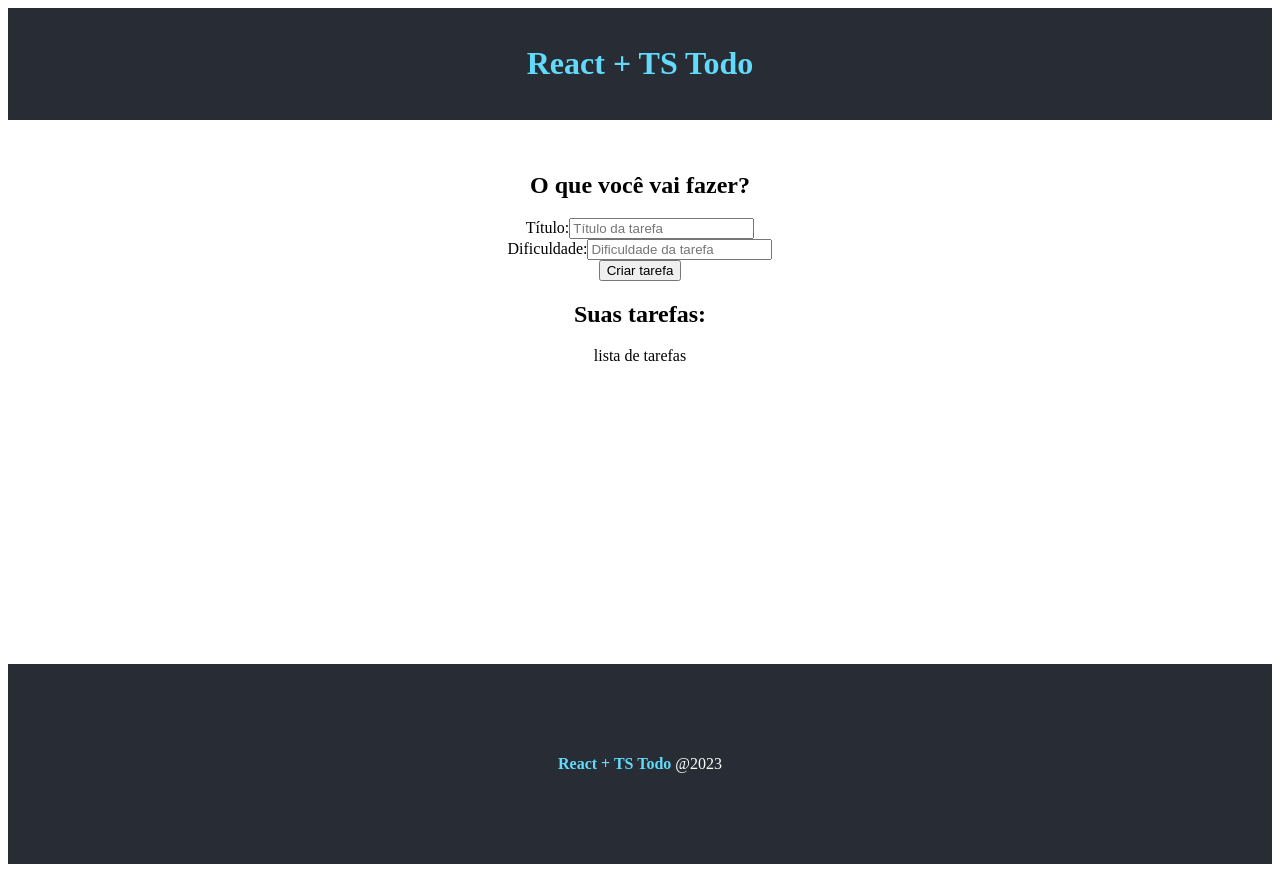
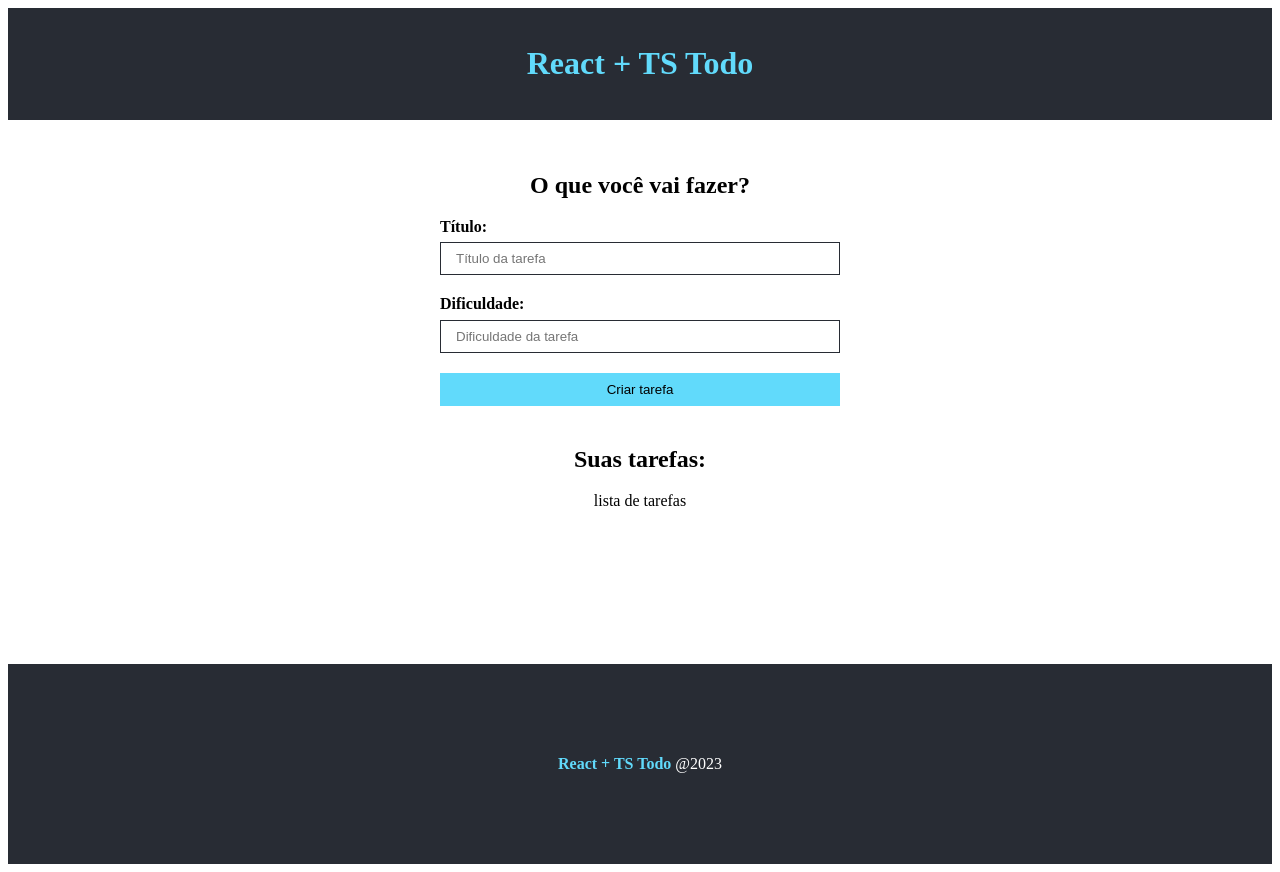
Before and after one commit to lanaiconceicao/course-typescript, a React (Create React App) app in the folder 12_todo_react-ts/: page / in a window 1280 px wide. Built offline with nearby package versions, Linux system fonts and the light colour scheme; the HTML template or start-up script is replaced by a standard one.

Commit message:
feat(taskform): add styles to form

```diff
--- /dev/null
+++ b/12_todo_react-ts/src/components/TaskForm.module.css
@@ -0,0 +1,37 @@
+.form {
+  display: flex;
+  flex-direction: column;
+  max-width: 400px;
+  margin: 0 auto;
+}
+
+.form input {
+  padding: 8px 15px;
+  margin-bottom: 1.5em;
+  border-radius: 0;
+  border: 1px solid #282c34;
+}
+
+.form input[type="submit"] {
+  background-color: #61dafb;
+  border: 1px solid #61dafb;
+  color: #000;
+  transition: .5s;
+  cursor: pointer;
+}
+
+.form input[type="submit"]:hover {
+  background-color: #fff;
+  border: 1px solid #282c34;
+}
+
+.input_container {
+  display: flex;
+  flex-direction: column;
+  text-align: left;
+}
+
+.input_container label {
+  font-weight: bold;
+  margin-bottom: .4em;
+}
--- a/12_todo_react-ts/src/components/TaskForm.tsx
+++ b/12_todo_react-ts/src/components/TaskForm.tsx
@@ -1,4 +1,7 @@
 import React from 'react';
+
+// CSS
+import style from './TaskForm.module.css';
 
 export interface IAppProps {
   btnText: string
@@ -6,12 +9,12 @@
 
 export function TaskForm ({ btnText }: IAppProps) {
   return (
-    <form>
-      <div>
+    <form className={style.form}>
+      <div className={style.input_container}>
         <label htmlFor='title'>Título:</label>
         <input type='text' name='title' placeholder='Título da tarefa'/>
       </div>
-      <div>
+      <div className={style.input_container}>
         <label htmlFor='dificulty'>Dificuldade:</label>
         <input type='text' name='dificulty' placeholder='Dificuldade da tarefa'/>
       </div>
```
